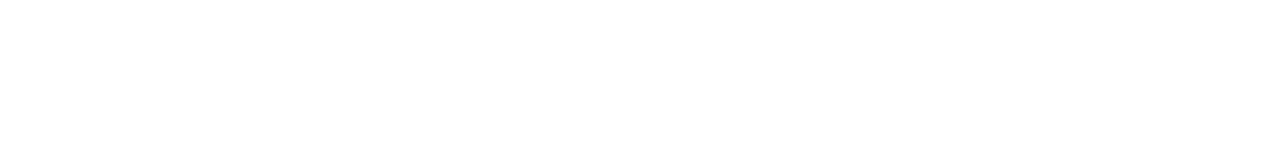
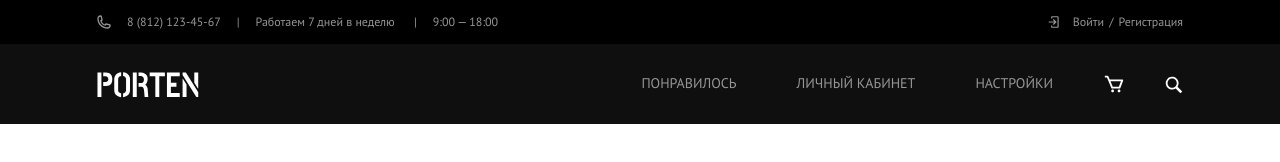
Before and after one commit to victor2996/Porten, a plain HTML site: page index.html in a window 1280 px wide. Drawn offline with nearby package versions, Linux system fonts and the light colour scheme.

Commit message:
Finish with header

```diff
--- a/css/style.css
+++ b/css/style.css
@@ -3,3 +3,97 @@
     font-family: 'PT Sans', sans-serif;
     /* font-family: 'Playfair Display', serif; */
 }
+a {
+    text-decoration: none;
+}
+.container {
+    max-width: 1110px;
+}
+
+/* header */
+
+.header a {
+    color: #969696;
+}
+.connect {
+    background: #000;
+}
+.connect__content {
+    width: 100%;
+    height: 44px;
+    display: flex;
+    justify-content: space-between;
+    align-items: center;
+    color: #969696;
+    font-size: 12px;
+    line-height: 16px;
+}
+.info,
+.login {
+    height: 16px;
+    display: flex;
+    justify-content: center;
+    align-items: center;
+}
+.info__phone,
+.info__workday,
+.info__worktime {
+    padding-left: 16px;
+}
+.info__phone::after,
+.info__workday::after {
+    content: '|';
+    padding-left: 16px;
+    text-align: center;
+}
+.login__enter {
+    padding-left: 12px;
+}
+.login__enter::after {
+    content: '/';
+    padding: 0 5px;
+}
+.navbar {
+    background: #0f0f0f;
+    padding: 0;
+}
+.navbar a {
+    /* display: flex; */
+}
+.navbar__content {
+    width: 100%;
+    height: 80px;
+    display: flex;
+    justify-content: space-between;
+    align-items: center;
+}
+.logo:hover {
+    transition: all 0.3s ease;
+    opacity: 0.8;
+}
+.menu {
+    height: 100%;
+    display: flex;
+    justify-content: center;
+    align-items: center;
+}
+.menu a {
+    font-size: 14px;
+    line-height: 18px;
+    text-transform: uppercase;
+}
+.menu__link {
+    height: 100%;
+    padding: 30px;
+}
+.menu__link:hover {
+    background: #1f1f1f;
+    color: #fff;
+    transition: all 0.5s ease;
+}
+.menu__buy {
+    padding: 20px;
+}
+.menu__search {
+    padding: 20px 0 20px 20px;
+}
--- a/index.html
+++ b/index.html
@@ -18,7 +18,69 @@
         <title>Porten</title>
     </head>
     <body>
-        <header class="header"></header>
+        <header class="header">
+            <div class="connect">
+                <div class="container">
+                    <div class="connect__content">
+                        <div class="info">
+                            <img class="info__img" src="img/phone.svg" />
+                            <a class="info__phone" href="tel: 88121234567"
+                                >8 (812) 123-45-67</a
+                            >
+                            <div class="info__workday">
+                                Работаем 7 дней в неделю
+                            </div>
+                            <div class="info__worktime">9:00 — 18:00</div>
+                        </div>
+                        <div class="login">
+                            <img class="login__img" src="img/login.svg" />
+                            <a class="login__enter" href="#">Войти</a>
+                            <a class="login__registr" href="#">Регистрация</a>
+                        </div>
+                    </div>
+                </div>
+            </div>
+            <nav class="navbar">
+                <div class="container">
+                    <div class="navbar__content">
+                        <div class="logo">
+                            <a href="#"
+                                ><img
+                                    class="logo__img"
+                                    src="img/porten_logo.svg"
+                                    alt="PORTEN"
+                                />
+                            </a>
+                        </div>
+                        <div class="menu">
+                            <a href="#" class="menu__link menu__like"
+                                >понравилось</a
+                            >
+                            <a href="#" class="menu__link menu__private"
+                                >личный кабинет</a
+                            >
+                            <a href="#" class="menu__link menu__setting"
+                                >настройки</a
+                            >
+                            <a href="#" class="menu__buy">
+                                <img
+                                    class="menu__img"
+                                    src="img/buy.svg"
+                                    alt="Buy"
+                                />
+                            </a>
+                            <a href="#" class="menu__search">
+                                <img
+                                    class="menu__img"
+                                    src="img/search.svg"
+                                    alt="Search"
+                                />
+                            </a>
+                        </div>
+                    </div>
+                </div>
+            </nav>
+        </header>
         <!-- /.header -->
         <main class="main"></main>
         <!-- /.main -->
```
Also changed, not shown: img/buy.svg (added), img/login.svg (added), img/phone.svg (added), img/porten_logo.svg (added), img/search.svg (added).
